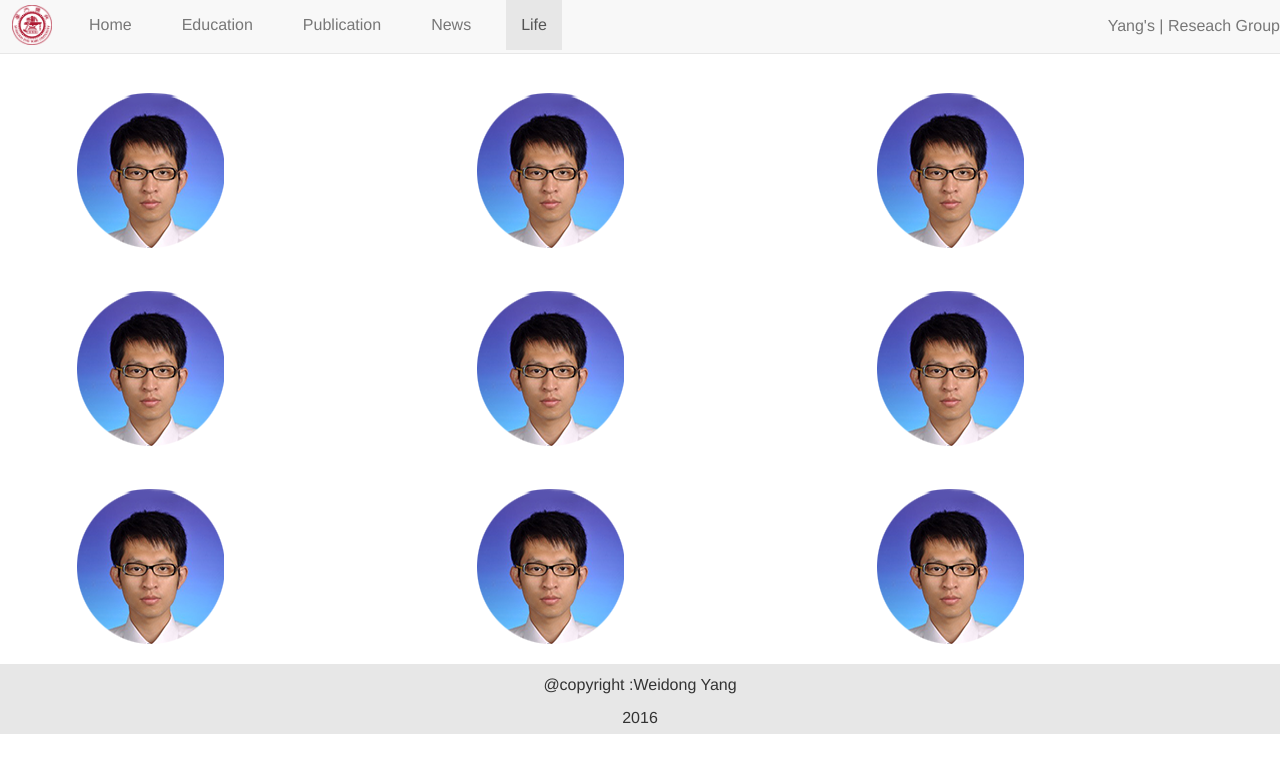
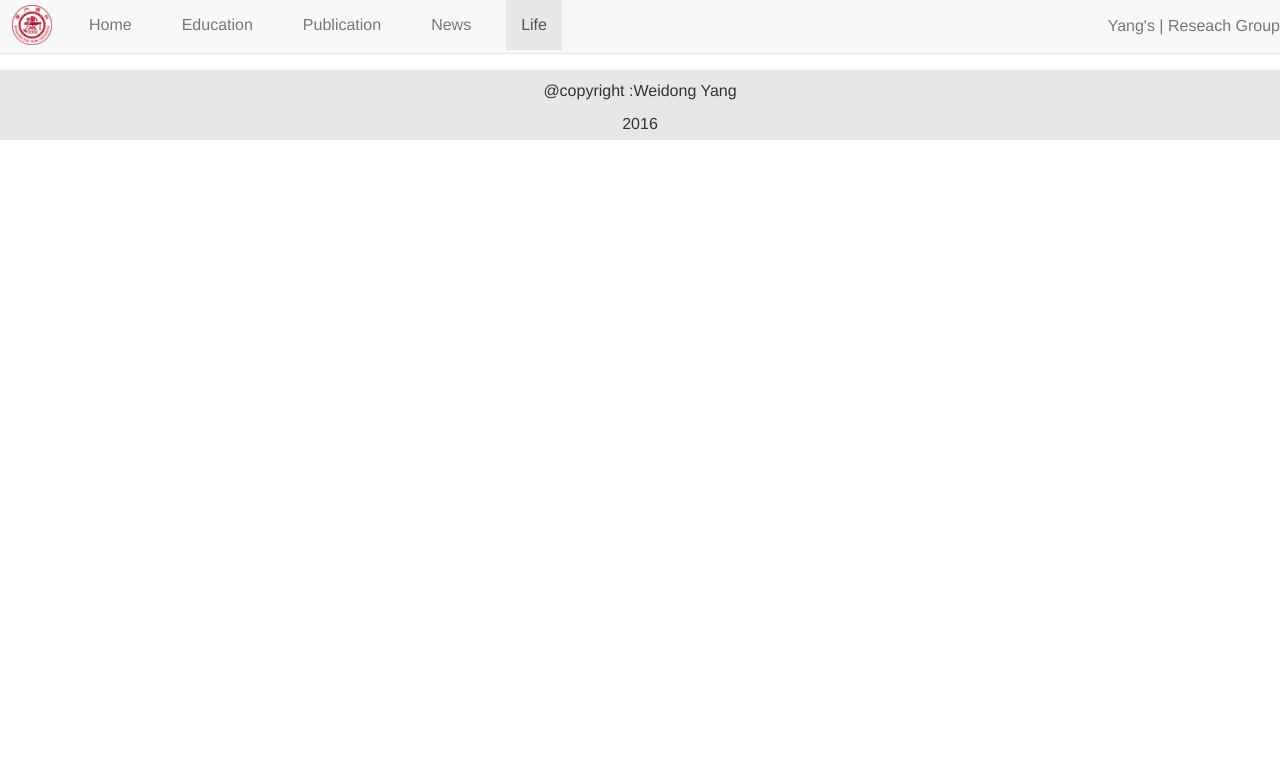
Before and after one commit to ga20/yang, a plain HTML site: page Life.html in a window 1280 px wide. Drawn offline with Linux system fonts and the light colour scheme.

Commit message:
fixed fire

```diff
--- a/Life.html
+++ b/Life.html
@@ -50,7 +50,7 @@
   </div><!-- /.container-fluid -->
 </nav>
 <!-- 主要内容部分    -->
-<div class="row life">
+<!-- <div class="row life">
      <div class="col-md-4"><a href=""><img src="images/brand1.png"></a></div>
       <div class="col-md-4"><a href=""><img src="images/brand1.png"></a></div>
       <div class="col-md-4"><a href=""><img src="images/brand1.png"></a></div>
@@ -60,7 +60,7 @@
       <div class="col-md-4"><a href=""><img src="images/brand1.png"></a></div>
       <div class="col-md-4"><a href=""><img src="images/brand1.png"></a></div>
       <div class="col-md-4"><a href=""><img src="images/brand1.png"></a></div>
-</div>
+</div> -->
 
 
 
```
